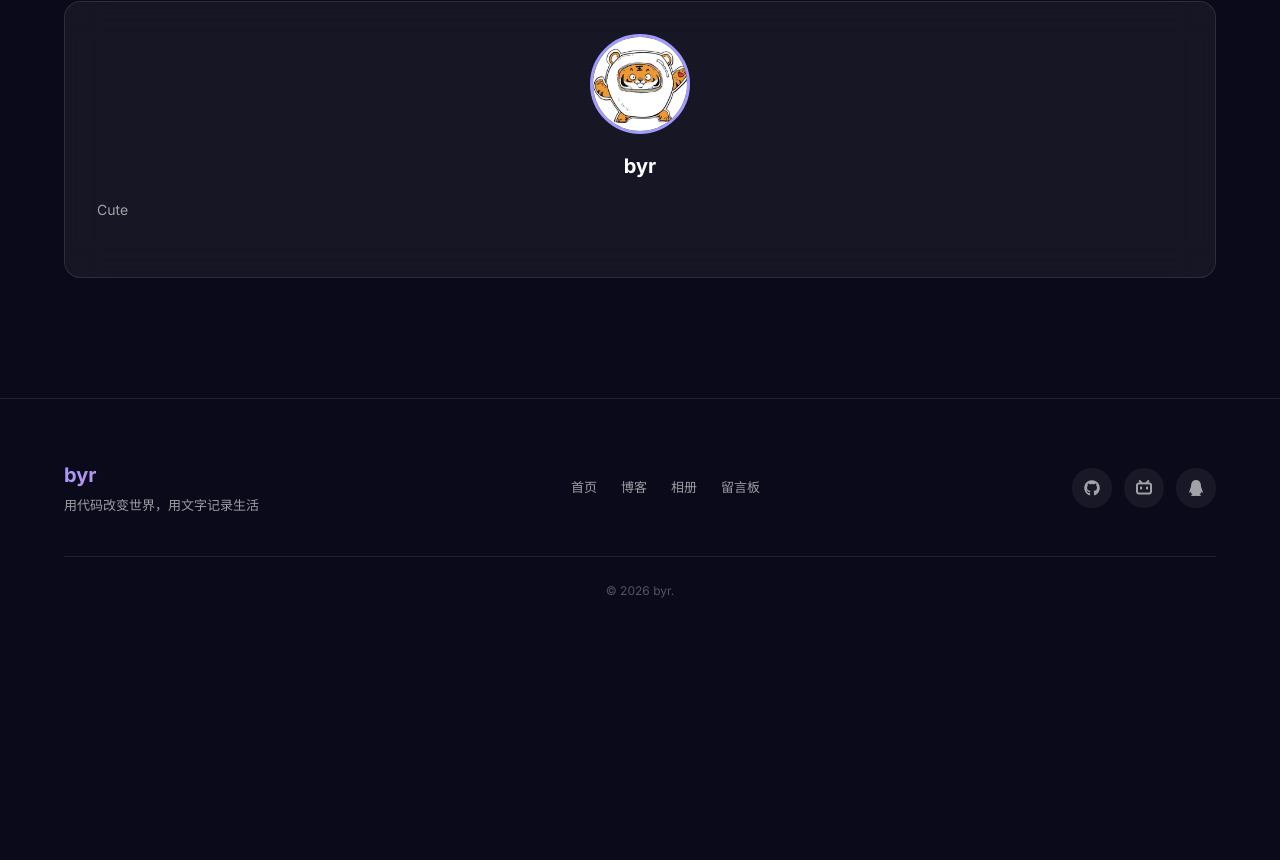
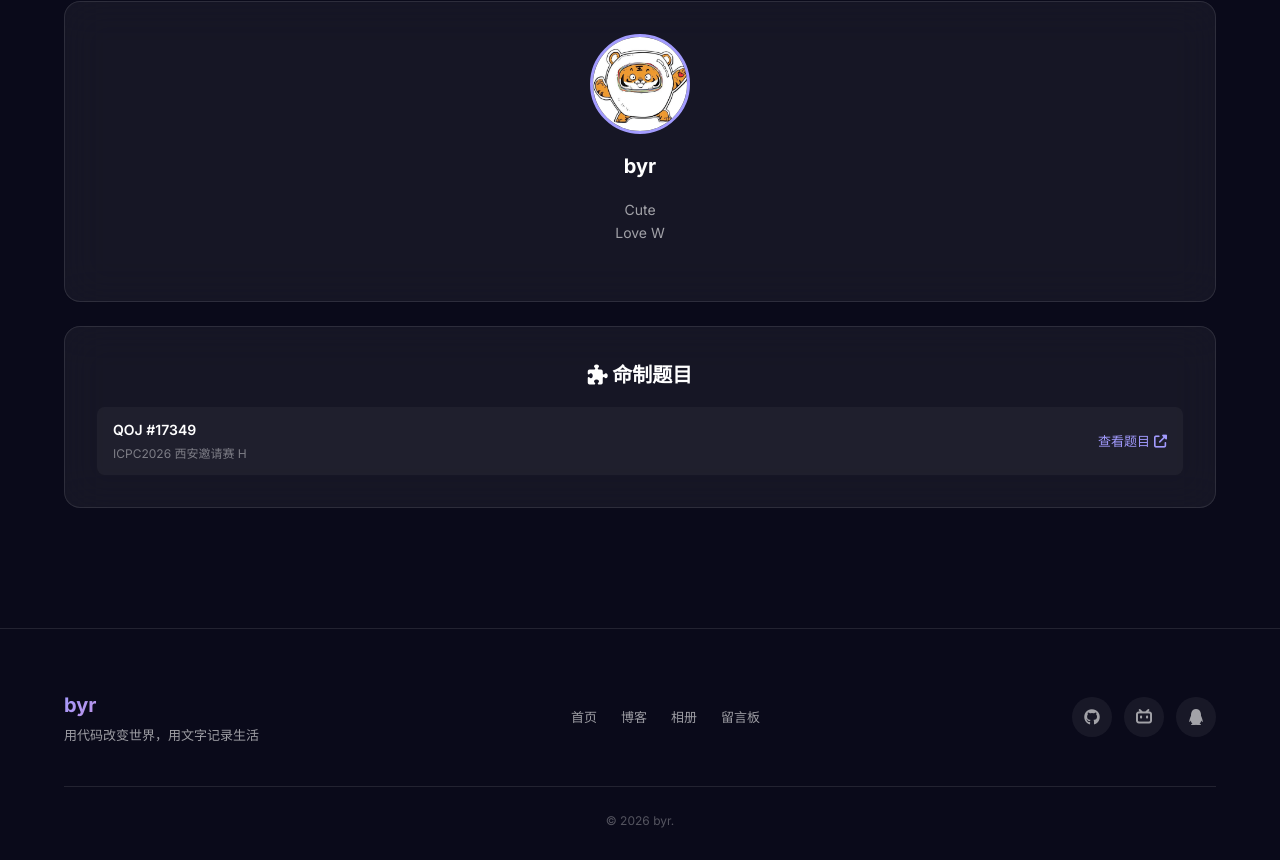
Before and after one commit to Zeaqle/byr, a plain HTML site: page index.html in a window 1280 px wide. Shown: the part 3901-4761 px from the top of the page. Before the commit the page ends 4531 px from the top, so only its background shows below. Drawn offline with nearby package versions, Linux system fonts and the light colour scheme; no server answers; animation ran at ten frames a second.

Commit message:
修改了个人介绍

```diff
--- a/css/styles.css
+++ b/css/styles.css
@@ -929,7 +929,60 @@ a {
     font-size: 14px;
     line-height: 1.7;
     margin-bottom: 24px;
+    text-align: center;
+}
+
+.problems-list {
     text-align: left;
+    display: flex;
+    flex-direction: column;
+    gap: 12px;
+}
+
+.problem-item {
+    display: flex;
+    justify-content: space-between;
+    align-items: center;
+    padding: 12px 16px;
+    background: rgba(255,255,255,0.04);
+    border-radius: 8px;
+    transition: var(--transition);
+}
+
+.problem-item:hover {
+    background: rgba(255,255,255,0.08);
+}
+
+.problem-info {
+    display: flex;
+    flex-direction: column;
+    gap: 2px;
+}
+
+.problem-name {
+    font-weight: 600;
+    font-size: 14px;
+}
+
+.problem-desc {
+    font-size: 12px;
+    color: var(--text-muted);
+    opacity: 0.7;
+}
+
+.problem-link {
+    color: var(--primary-light);
+    font-size: 13px;
+    text-decoration: none;
+    display: inline-flex;
+    align-items: center;
+    gap: 4px;
+    transition: var(--transition);
+    flex-shrink: 0;
+}
+
+.problem-link:hover {
+    color: var(--accent);
 }
 
 .about-stats {
--- a/index.html
+++ b/index.html
@@ -185,7 +185,19 @@
                 <div class="about-card glass-card" style="grid-column: 1 / -1;">
                     <div class="about-avatar"><img src="images/avatar.jpg" alt="avatar" class="about-img"></div>
                     <h3>byr</h3>
-                    <p class="about-bio">Cute</p>
+                    <p class="about-bio">Cute<br>Love W</p>
+                </div>
+                <div class="about-card glass-card" style="grid-column: 1 / -1;">
+                    <h3><i class="fas fa-puzzle-piece"></i> 命制题目</h3>
+                    <div class="problems-list">
+                        <div class="problem-item">
+                            <div class="problem-info">
+                                <span class="problem-name">QOJ #17349</span>
+                                <span class="problem-desc">ICPC2026 西安邀请赛 H</span>
+                            </div>
+                            <a href="https://qoj.ac/problem/17349" target="_blank" class="problem-link">查看题目 <i class="fas fa-external-link-alt"></i></a>
+                        </div>
+                    </div>
                 </div>
             </div>
         </div>
```
